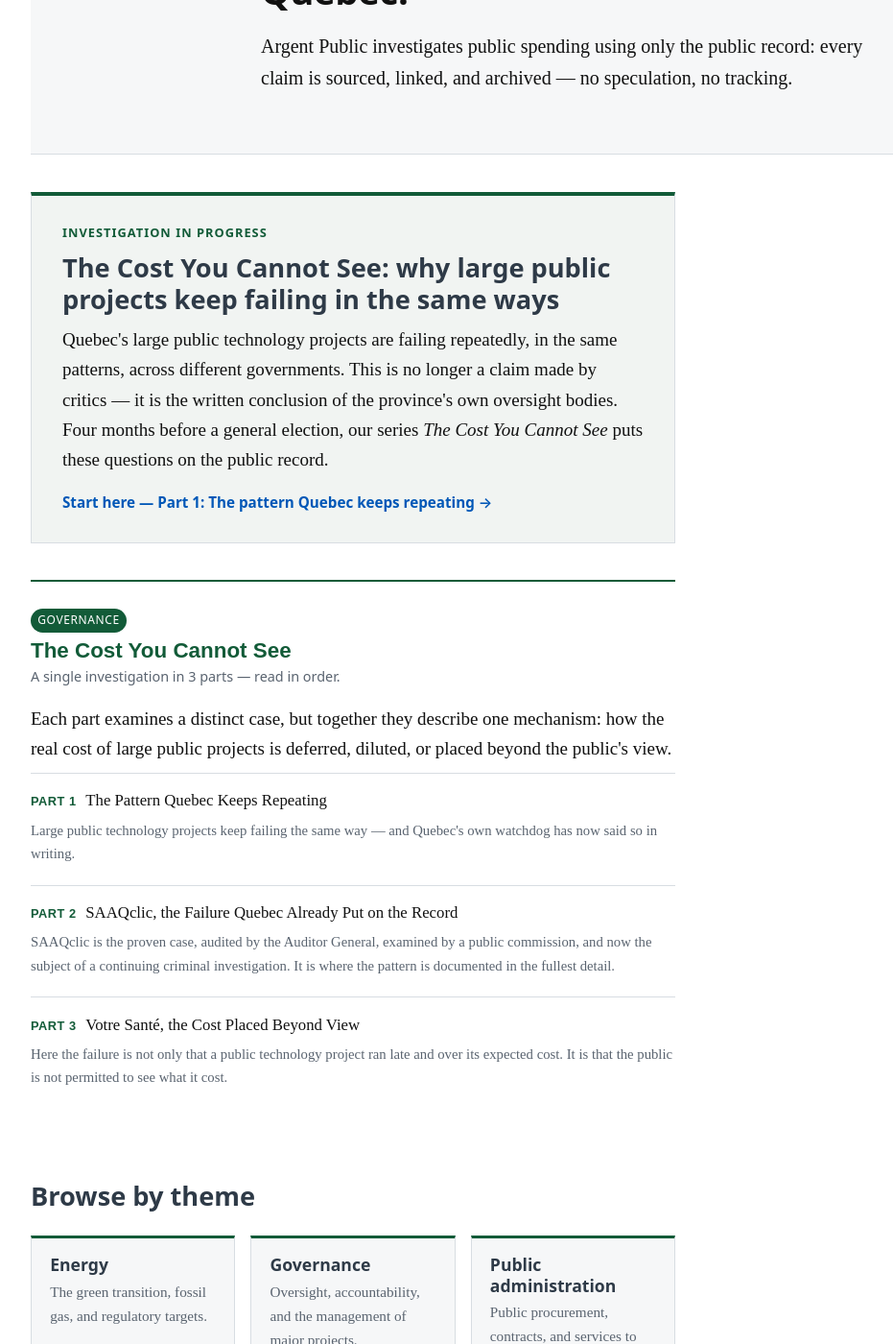
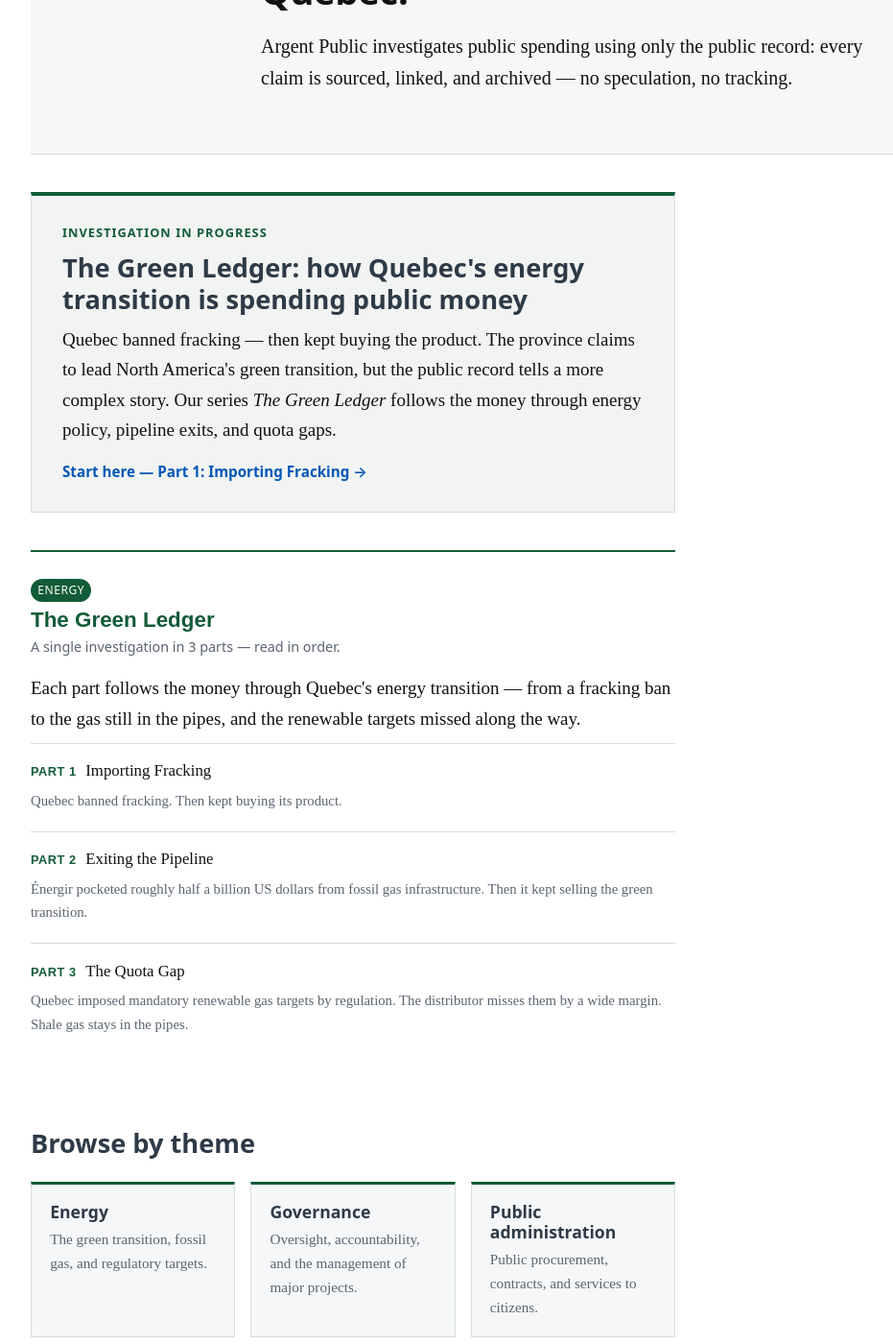
Before and after one commit to alexreports/argent-public, a Jekyll site: the page built from en/index.html, in a window 1280 px wide and 1400 px high, scrolled down 352 px. Shown: the whole window at 96% size, without its empty margins (52-983 px from the left). Built offline with Jekyll 4.4.1, drawn with Linux system fonts in a browser that asks for light colours.

Commit message:
Update featured investigation to: grand-livre-vert

```diff
--- a/en/index.html
+++ b/en/index.html
@@ -26,23 +26,22 @@
 <section class="measure">
   <div class="question-moment">
     <span class="question-moment__label">Investigation in progress</span>
-    <h2><a href="{{ '/en/dossiers/cout-invisible-partie-1/' | relative_url }}">The Cost You Cannot See: why large public projects keep failing in the same ways</a></h2>
+    <h2><a href="{{ '/en/dossiers/fracturation/' | relative_url }}">The Green Ledger: how Quebec's energy transition is spending public money</a></h2>
     <p>
-      Quebec's large public technology projects are failing repeatedly, in the same
-      patterns, across different governments. This is no longer a claim made by
-      critics — it is the written conclusion of the province's own oversight bodies.
-      Four months before a general election, our series <em>The Cost You Cannot See</em>
-      puts these questions on the public record.
+      Quebec banned fracking — then kept buying the product. The province claims to
+      lead North America's green transition, but the public record tells a more complex
+      story. Our series <em>The Green Ledger</em> follows the money through energy policy,
+      pipeline exits, and quota gaps.
     </p>
     <p class="question-moment__cta">
-      <a href="{{ '/en/dossiers/cout-invisible-partie-1/' | relative_url }}">Start here — Part 1: The pattern Quebec keeps repeating →</a>
+      <a href="{{ '/en/dossiers/fracturation/' | relative_url }}">Start here — Part 1: Importing Fracking →</a>
     </p>
   </div>
 </section>
 
 {%- comment -%} 4. Series block — all three parts together, in reading order {%- endcomment -%}
 <section class="measure">
-  {%- assign series_parts = site.dossiers | where: "lang", "en" | where: "series", "cout-invisible" | sort: "part" -%}
+  {%- assign series_parts = site.dossiers | where: "lang", "en" | where: "series", "grand-livre-vert" | sort: "part" -%}
   {%- if series_parts.size > 0 -%}
   {%- assign s_title = series_parts[0].series_title -%}
   <div class="series-group series-group--featured">
@@ -52,9 +51,9 @@
       <p class="meta">A single investigation in {{ series_parts.size }} parts — read in order.</p>
     </div>
     <p class="series-intro">
-      Each part examines a distinct case, but together they describe one mechanism:
-      how the real cost of large public projects is deferred, diluted, or placed
-      beyond the public's view.
+      Each part follows the money through Quebec's energy transition — from a
+      fracking ban to the gas still in the pipes, and the renewable targets missed
+      along the way.
     </p>
     <ol class="series-parts">
       {%- for d in series_parts -%}
```
Also changed, not shown: fr/index.html (+10 -11 lines).
